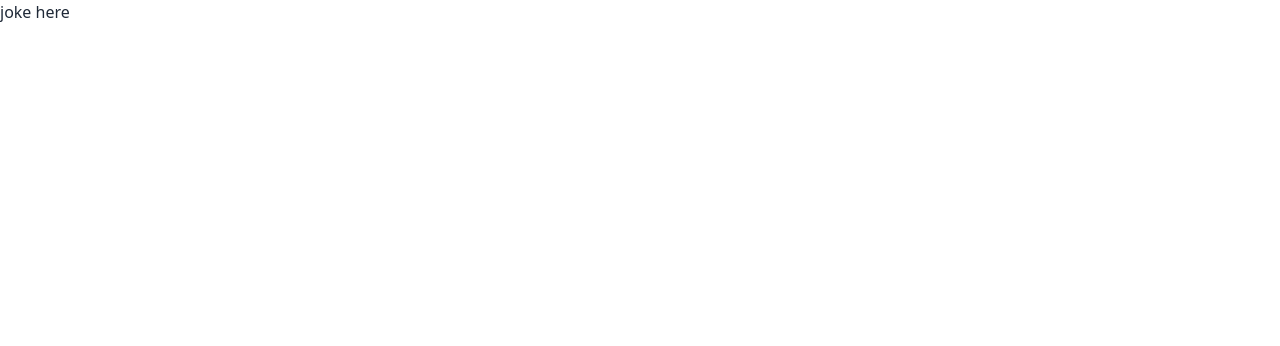
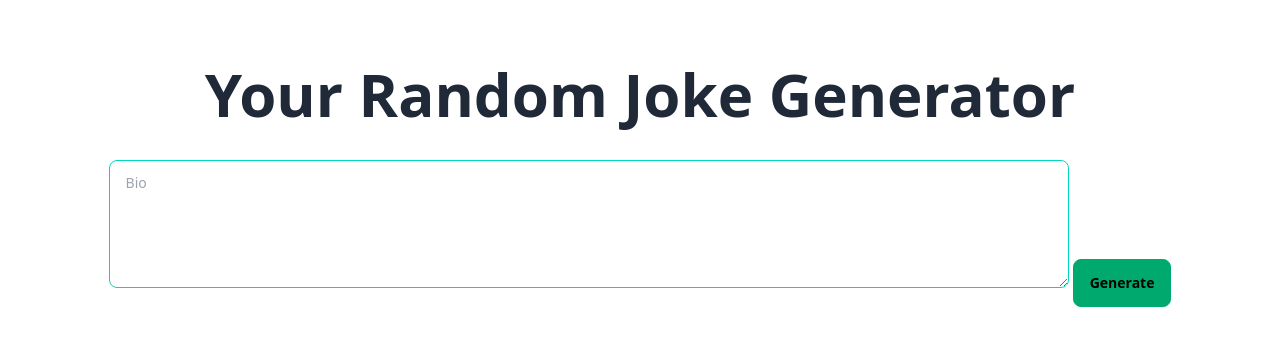
Before and after one commit to Torabarnob203311003/Joke-Jar, a plain HTML site: page index.html in a window 1280 px wide. Drawn offline with nearby package versions, Linux system fonts and the light colour scheme.

Commit message:
tempo desgin created

```diff
--- a/index.html
+++ b/index.html
@@ -13,9 +13,14 @@
  </head>
  <body>
 
+ <header class="mt-16">
+                <h1 class="text-6xl font-bold text-center">Your Random Joke Generator</h1>
+ </header>
+  <main class=" container mx-auto text-center mt-9">
+    <textarea class="textarea textarea-accent w-3/4 h-32" placeholder="Bio"></textarea>
 
- <h1>joke here</h1>
-
+            <button class="btn btn-success">Generate</button>
+  </main>
 
 
 
```
